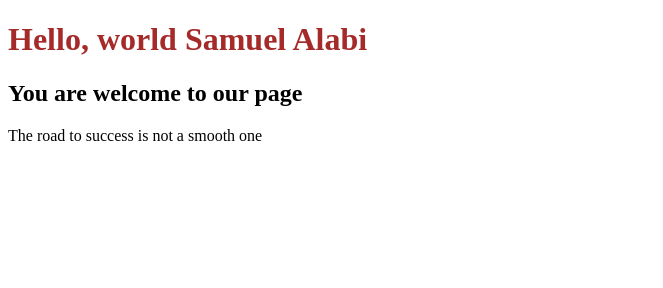
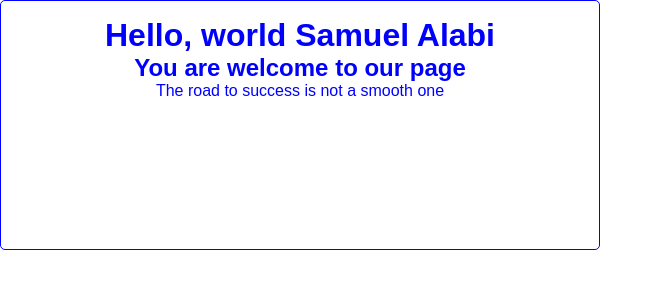
Before and after one commit to Alsamod/html, a plain HTML site: page index.html in a window 1280 px wide. Shown: the whole page, without its empty margins (0-663 px from the left). Drawn offline with Linux system fonts and the light colour scheme.

Commit message:
use a different sytling method

```diff
--- a/index.html
+++ b/index.html
@@ -4,13 +4,36 @@
     <meta charset="UTF-8">
     <meta name="viewport" content="width= , initial-scale=1.0">
     <title>Introduction</title>
+
+    <style>
+        *{
+            margin: 0;
+            box-sizing: border-box;
+            padding: 0;
+            font-family: sans-serif;
+        }
+        .main{
+            display: flex;
+            align-items: center;
+            justify-items: center;
+            height: 250px;
+            width: 600px;
+            padding: 1rem 0;
+            color: blue;
+            border: 1px solid blue;
+            border-radius: 5px;
+            flex-direction: column;
+        }
+    </style>
 </head>
 <body>
-<h1 style="color: brown">Hello, world Samuel Alabi</h1>
+<div class="main container">
+    <h1>Hello, world Samuel Alabi</h1>
 
-  <h2>You are welcome to our page</h2>
+      <h2>You are welcome to our page</h2>
 
- <p>The road to success is not a smooth one</p>
+     <p>The road to success is not a smooth one</p>
+</div>
 
 </body>
 </html>
```
